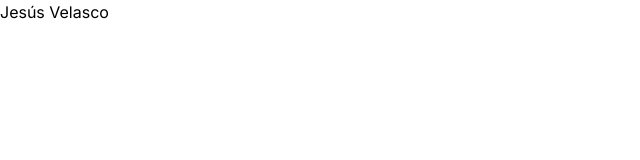
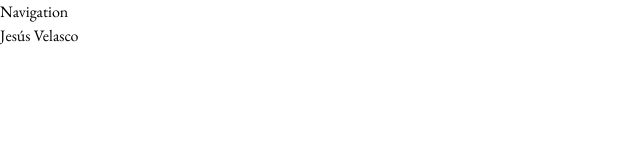
Before and after one commit to jesusrobot0/blog, a Next.js app: page / in a window 1280 px wide. Shown: the top 160 px of the page, without its empty margins (0-640 px from the left). Built offline with nearby package versions, Linux system fonts and the light colour scheme.

Commit message:
Add font configuration

```diff
--- a/src/app/layout.tsx
+++ b/src/app/layout.tsx
@@ -1,8 +1,7 @@
 import type { Metadata } from "next";
-import { Inter } from "next/font/google";
+import { primaryFont } from "@/config/fonts";
+import { Navigation } from "@/components/ui";
 import "./globals.css";
-
-const inter = Inter({ subsets: ["latin"] });
 
 export const metadata: Metadata = {
   title: "Jesús Velasco",
@@ -16,7 +15,10 @@ export default function RootLayout({
 }>) {
   return (
     <html lang="es">
-      <body className={inter.className}>{children}</body>
+      <body className={primaryFont.className}>
+        <Navigation />
+        {children}
+      </body>
     </html>
   );
 }
--- /dev/null
+++ b/src/components/ui/index.ts
@@ -0,0 +1 @@
+export { Navigation } from "./navigation/Navigation";
--- /dev/null
+++ b/src/components/ui/navigation/Navigation.tsx
@@ -0,0 +1,3 @@
+export function Navigation() {
+  return <nav>Navigation</nav>;
+}
--- /dev/null
+++ b/src/config/fonts.ts
@@ -0,0 +1,3 @@
+import { EB_Garamond } from "next/font/google";
+
+export const primaryFont = EB_Garamond({ subsets: ["latin"] });
```
